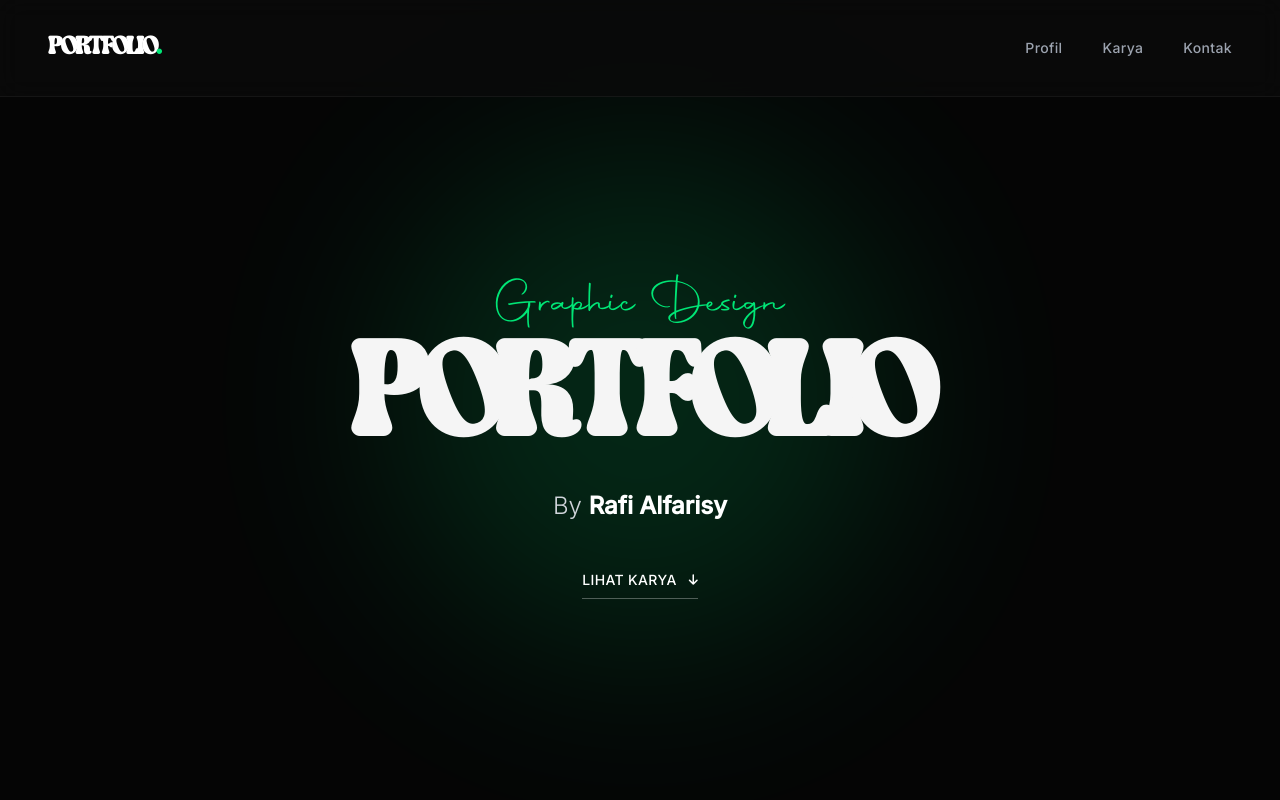
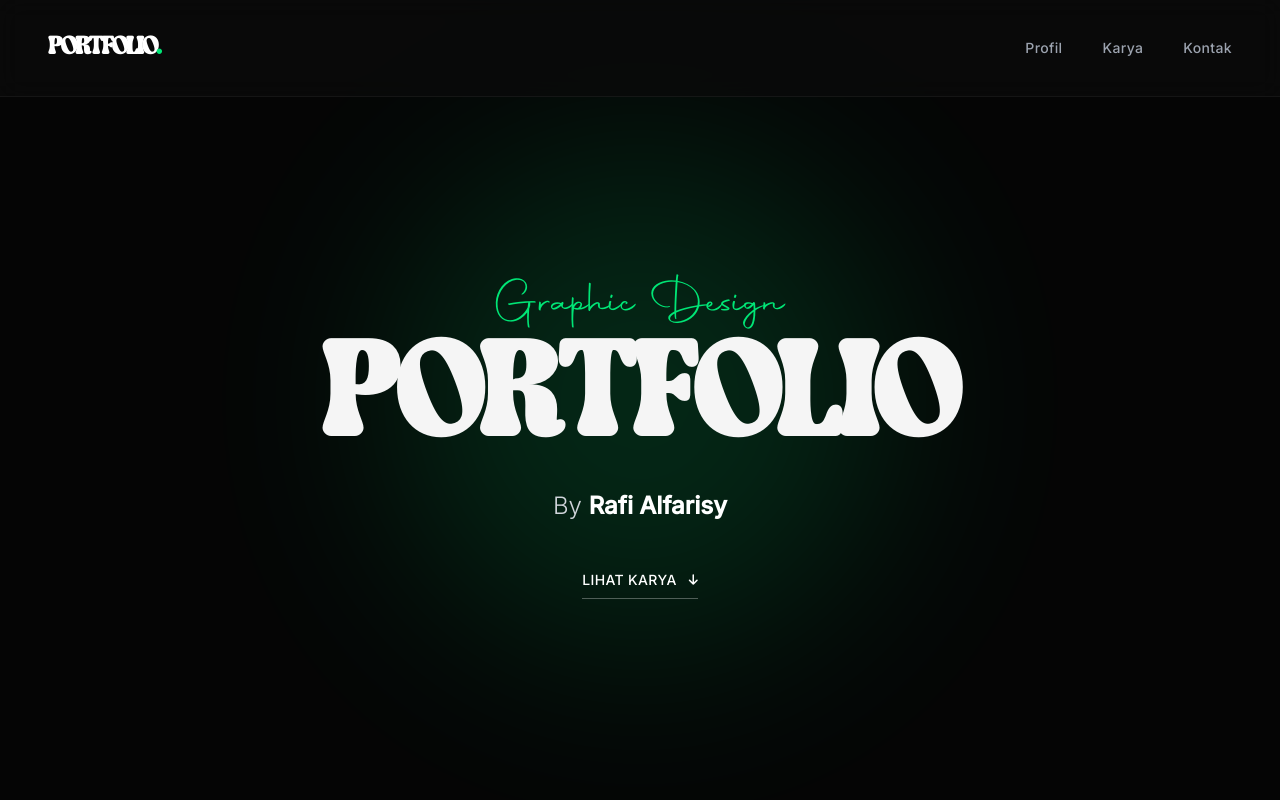
Before and after one commit to rafi-sda/portfolio-desain, a plain HTML site: page index.html in a window 1280 px wide. Shown: the top 800 px of the page. Drawn offline with nearby package versions, Linux system fonts and the light colour scheme.

Commit message:
Update index.html

```diff
--- a/index.html
+++ b/index.html
@@ -145,7 +145,7 @@
 
         <div class="max-w-7xl mx-auto px-[18px] md:px-12 w-full text-center z-10 reveal">
             <h2 class="font-autography text-accent text-2xl md:text-5xl mb-2 transform">Graphic Design</h2>
-            <h1 class="text-[8.7vw] sm:text-[7vw] md:text-8xl lg:text-9xl font-londona font-extrabold leading-none tracking-tighter mb-6">
+            <h1 class="text-[8.7vw] sm:text-[7vw] md:text-8xl lg:text-9xl font-londona font-extrabold leading-none tracking-normal mb-6">
                 PORTFOLIO
             </h1>
             <p class="max-w-2xl mx-auto text-xl md:text-2xl text-gray-300 font-light mb-12">
```
